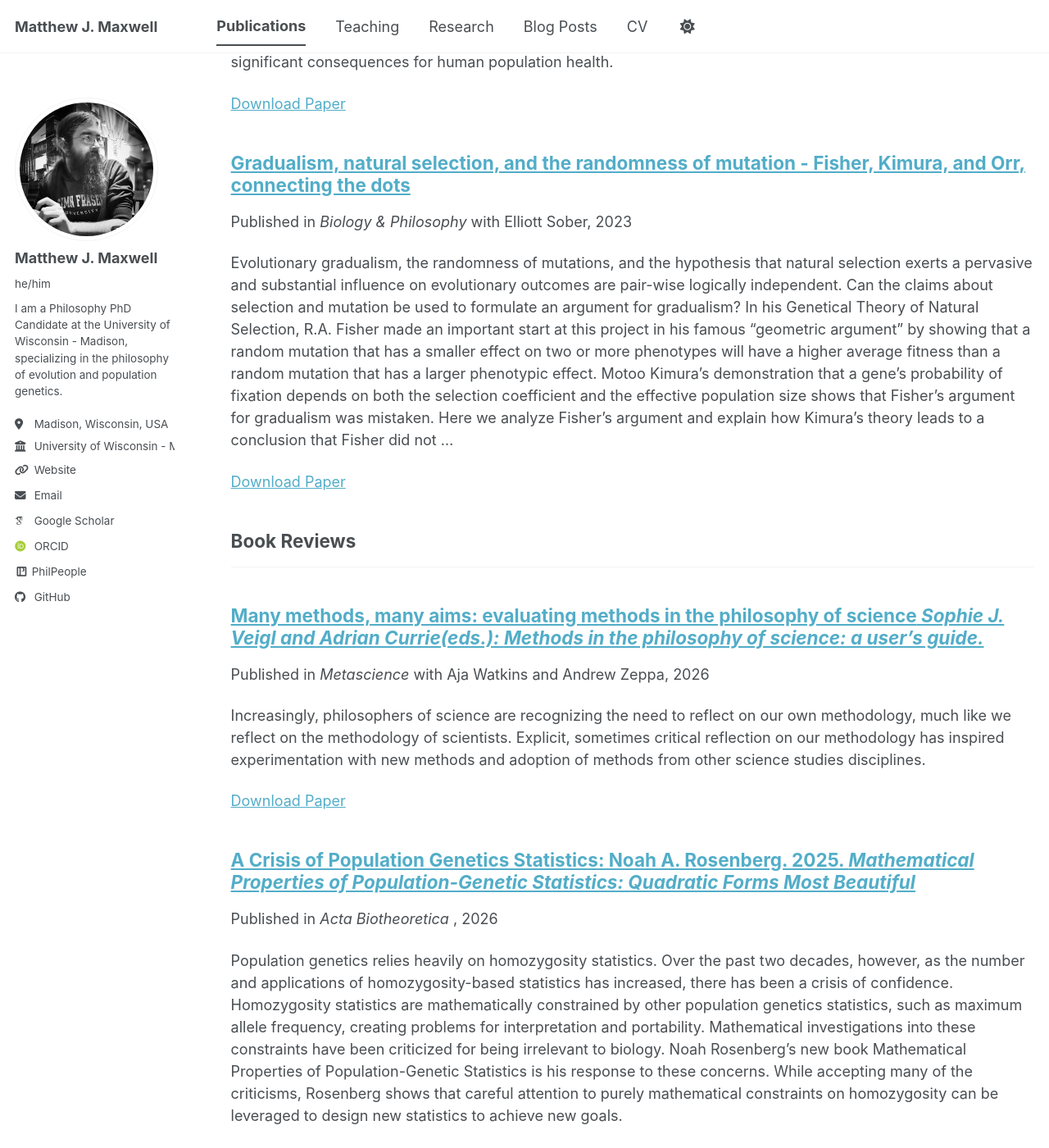
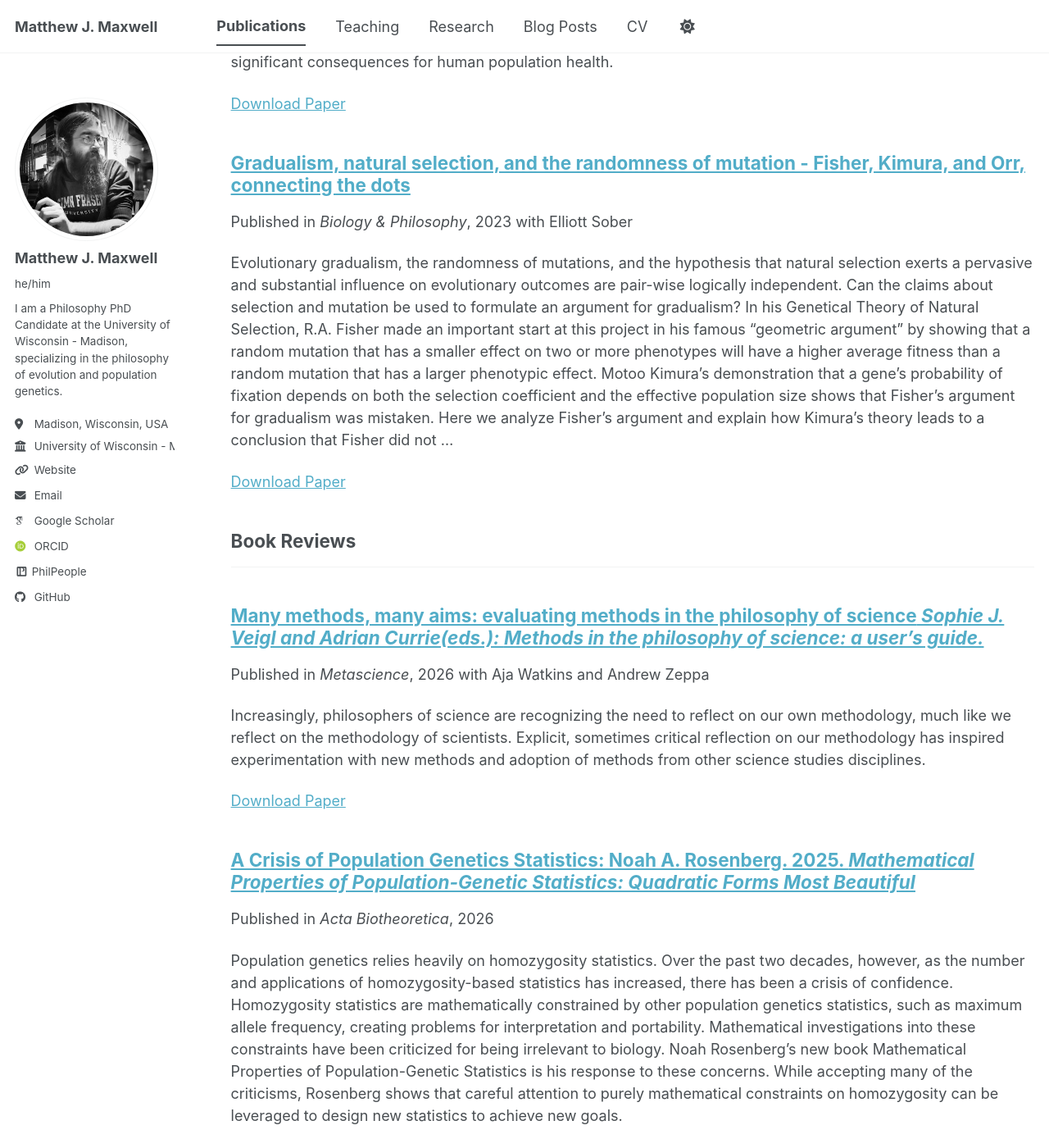
Before and after one commit to mattjmaxwell/mattjmaxwell.github.io, a Jekyll site: the page built from _pages/publications.html, in a window 1280 px wide and 1400 px high, scrolled down 1205 px. Shown: the whole window at 82% size. Built offline with Jekyll 4.4.1, drawn with Linux system fonts in a browser that asks for light colours; some web fonts are replaced; a script bundle is joined from its source files by our own code; library files that are not in the unit come from our copies; part of the change alters nothing that is shown; some of the changed text lies outside the part shown.

```diff
--- a/_includes/archive-single.html
+++ b/_includes/archive-single.html
@@ -41,7 +41,7 @@
         {% if post.collection == 'teaching' %}
           <p> {{ post.type }}, <i>{{ post.venue }}</i>, {{ post.date | default: "1900-01-01" | date: "%Y" }} </p>
         {% elsif post.collection == 'publications' %}
-          <p>Published in <i>{{ post.venue }}</i> {{post.author}}, {{ post.date | default: "1900-01-01" | date: "%Y" }} </p>
+          <p>Published in <i>{{ post.venue }}</i>, {{ post.date | default: "1900-01-01" | date: "%Y" }} {{post.author}}</p>
         {% elsif post.date %}
          <p class="page__date"><strong><i class="fa fa-fw fa-calendar" aria-hidden="true"></i> {{ site.data.ui-text[site.locale].date_label | default: "Published:" }}</strong> <time datetime="{{ post.date | default: "1900-01-01" | date_to_xmlschema }}">{{ post.date | default: "1900-01-01" | date: "%B %d, %Y" }}</time></p>
         {% endif %}
```
